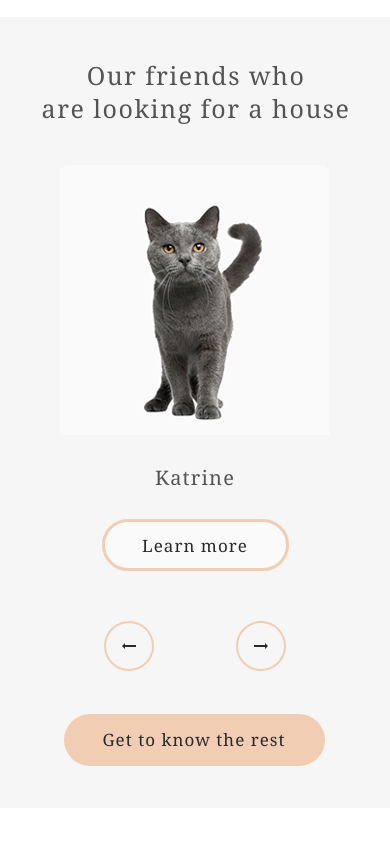
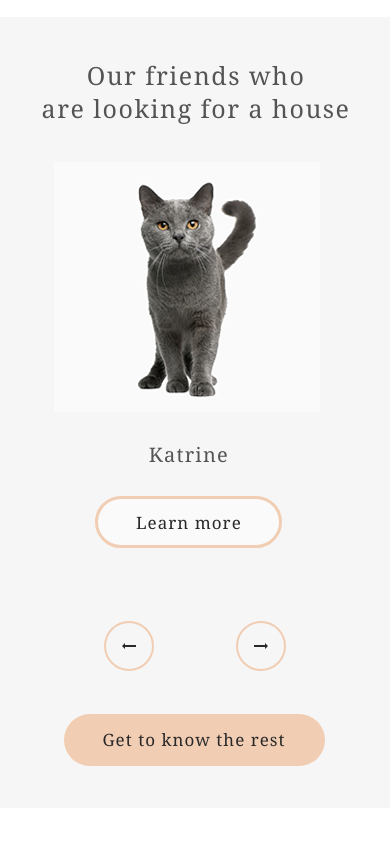
Before and after one commit to luttinno/shelter, a plain HTML site: page pages/main/index.html in a window 390 px wide. Shown: the part 1780-2627 px from the top of the page. Drawn offline with nearby package versions, Linux system fonts and the light colour scheme.

Commit message:
fix slider

```diff
--- a/pages/main/style.css
+++ b/pages/main/style.css
@@ -287,7 +287,7 @@ header{
 .card-wrap {
     display: flex;
     width: 200%;
-    justify-content: space-around;
+    justify-content: space-evenly;
     transition: 1s;
 }
 .card {
@@ -773,9 +773,7 @@ footer{
         transform: translateX(-20px);
     }
 
-    .card{
-        display: none;
-    }
+
 
     .first-page{
         width: 768px;
@@ -943,7 +941,7 @@ footer{
 
 .card-wrap{
     transform: translate(-3px,-23px);
-    width: 708px;
+    width: 2081px;
 }
 #katrine{
     transform:translateX(24px);
@@ -1112,9 +1110,7 @@ body{
     overflow-x: hidden;
 }
 
-#jennifer{
-    display: none;
-}
+
 
 .first-page{
     width: 320px;
@@ -1275,21 +1271,13 @@ body{
     justify-content: center;
     transform: translate(1px,-33px);
 }
-.card-wrap{
-    justify-content: flex-start;
-    transform: translate(0);
-}
-.card{
-    display: none;
-
-}
-#katrine{
-    display: block;
-    transform: translateX(51px);
-}
+
+
+
 .slider{
+    width: 353px;
     height: 435px;
-    transform: translate(-26px,-60px);
+    transform: translate(-68px,-60px);
 }
 .leftArrow {
     transform: translate(-66px,-35px) !important;
```
